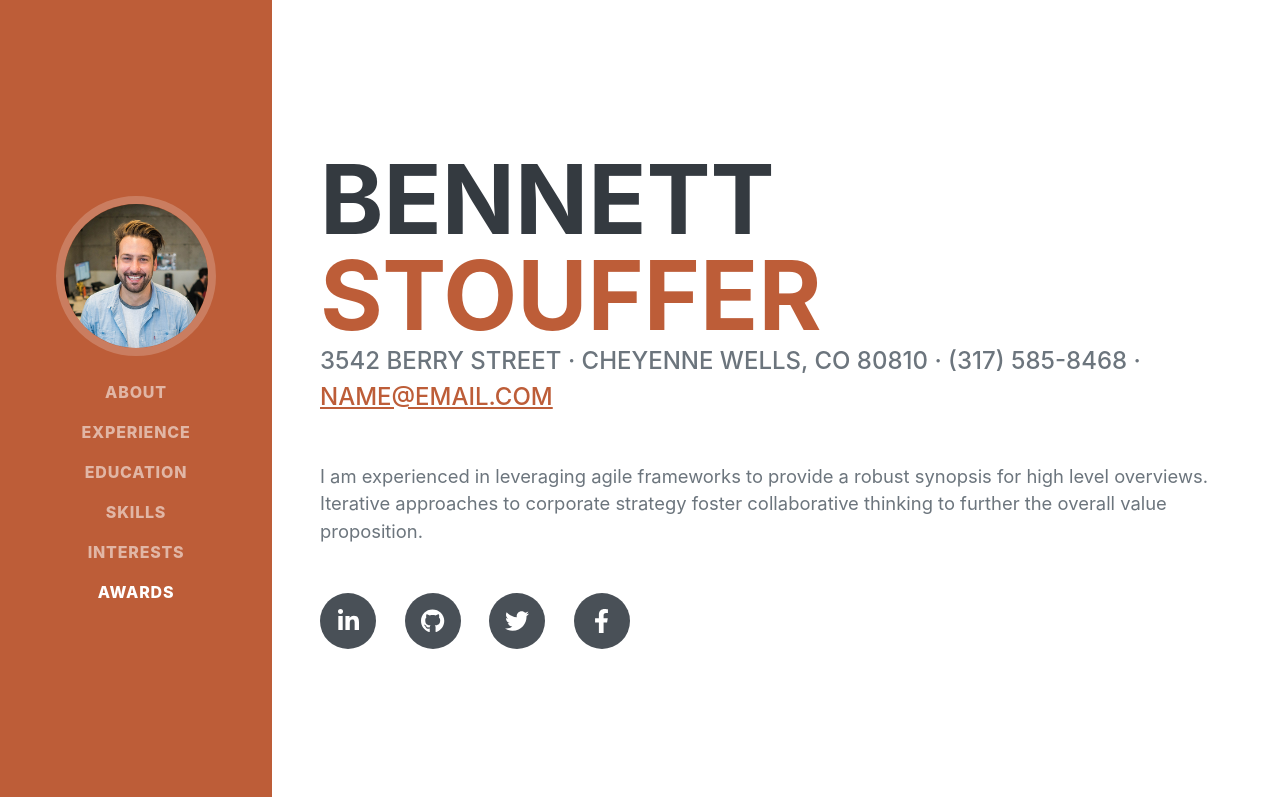
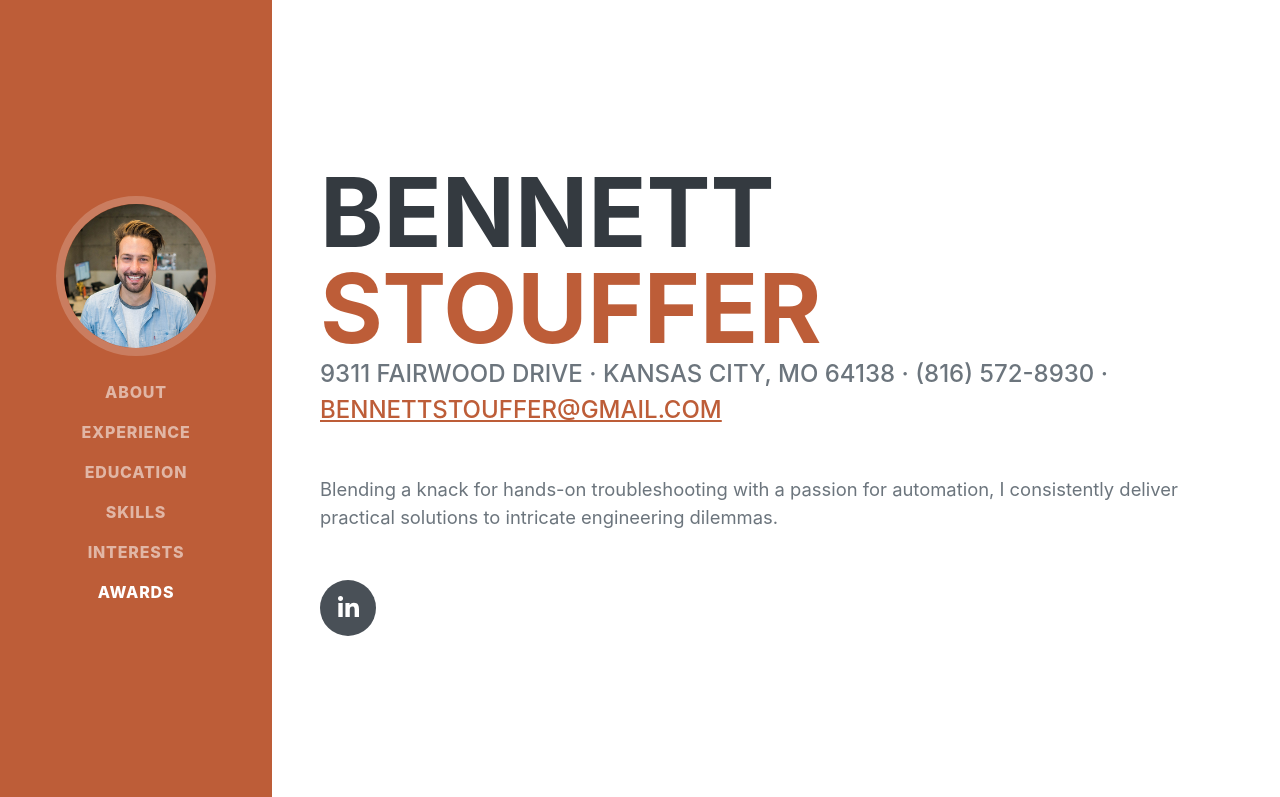
Before and after one commit to bennetster/bennetster.github.io, a plain HTML site: page index.html in a window 1280 px wide. Shown: the top 797 px of the page. Drawn offline with nearby package versions, Linux system fonts and the light colour scheme; a web font is replaced by a local one.

Commit message:
Update index.html
Continued to customize the personal info, got down to summary statement

```diff
--- a/index.html
+++ b/index.html
@@ -44,15 +44,12 @@
                         <span class="text-primary">Stouffer</span>
                     </h1>
                     <div class="subheading mb-5">
-                        3542 Berry Street · Cheyenne Wells, CO 80810 · (317) 585-8468 ·
-                        <a href="mailto:name@email.com">name@email.com</a>
+                        9311 Fairwood Drive · Kansas City, MO 64138 · (816) 572-8930 ·
+                        <a href="mailto:name@email.com">bennettstouffer@gmail.com</a>
                     </div>
-                    <p class="lead mb-5">I am experienced in leveraging agile frameworks to provide a robust synopsis for high level overviews. Iterative approaches to corporate strategy foster collaborative thinking to further the overall value proposition.</p>
+                    <p class="lead mb-5">Blending a knack for hands-on troubleshooting with a passion for automation, I consistently deliver practical solutions to intricate engineering dilemmas. </p>
                     <div class="social-icons">
                         <a class="social-icon" href="#!"><i class="fab fa-linkedin-in"></i></a>
-                        <a class="social-icon" href="#!"><i class="fab fa-github"></i></a>
-                        <a class="social-icon" href="#!"><i class="fab fa-twitter"></i></a>
-                        <a class="social-icon" href="#!"><i class="fab fa-facebook-f"></i></a>
                     </div>
                 </div>
             </section>
```
